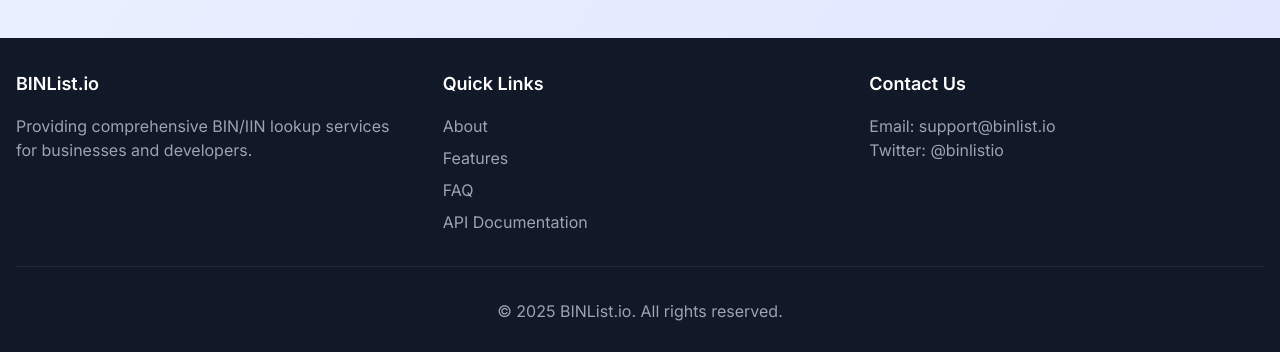
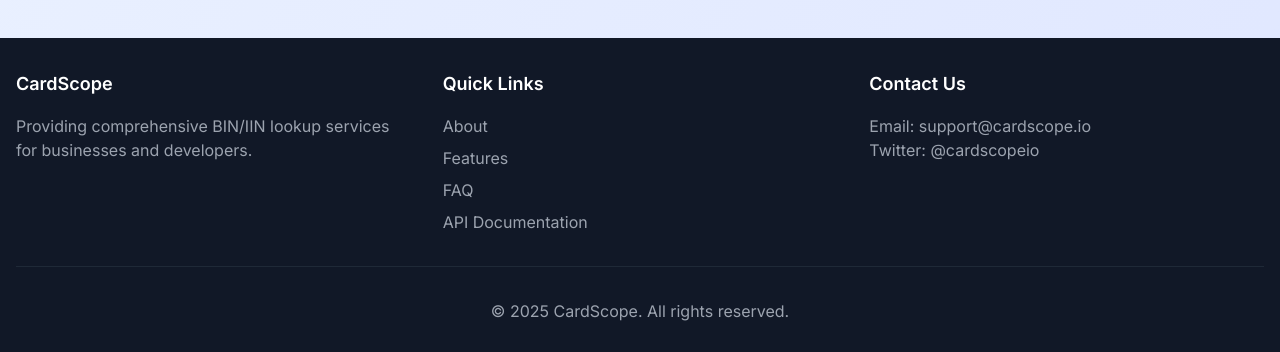
Before and after one commit to saikothasan/CardScope, a Next.js app: page / in a window 1280 px wide. Shown: the part 2269-2621 px from the top of the page. Built offline with nearby package versions, Linux system fonts and the light colour scheme.

Commit message:
Update footer.tsx

```diff
--- a/app/components/footer.tsx
+++ b/app/components/footer.tsx
@@ -6,7 +6,7 @@
       <div className="container mx-auto px-4">
         <div className="grid grid-cols-1 md:grid-cols-3 gap-8">
           <div>
-            <h3 className="text-lg font-semibold mb-4">BINList.io</h3>
+            <h3 className="text-lg font-semibold mb-4">CardScope</h3>
             <p className="text-gray-400">
               Providing comprehensive BIN/IIN lookup services for businesses and developers.
             </p>
@@ -38,12 +38,12 @@
           </div>
           <div>
             <h3 className="text-lg font-semibold mb-4">Contact Us</h3>
-            <p className="text-gray-400">Email: support@binlist.io</p>
-            <p className="text-gray-400">Twitter: @binlistio</p>
+            <p className="text-gray-400">Email: support@cardscope.io</p>
+            <p className="text-gray-400">Twitter: @cardscopeio</p>
           </div>
         </div>
         <div className="mt-8 pt-8 border-t border-gray-800 text-center text-gray-400">
-          <p>&copy; 2025 BINList.io. All rights reserved.</p>
+          <p>&copy; 2025 CardScope. All rights reserved.</p>
         </div>
       </div>
     </footer>
```
